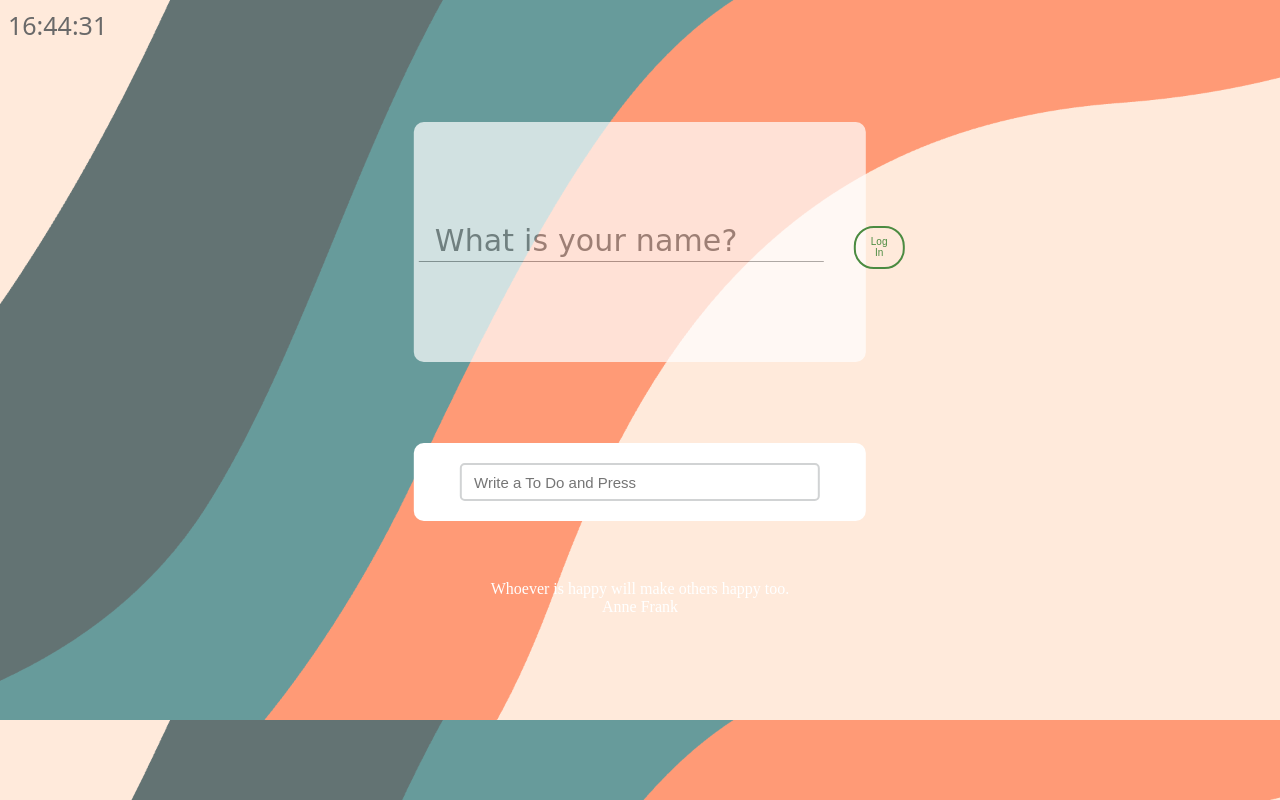
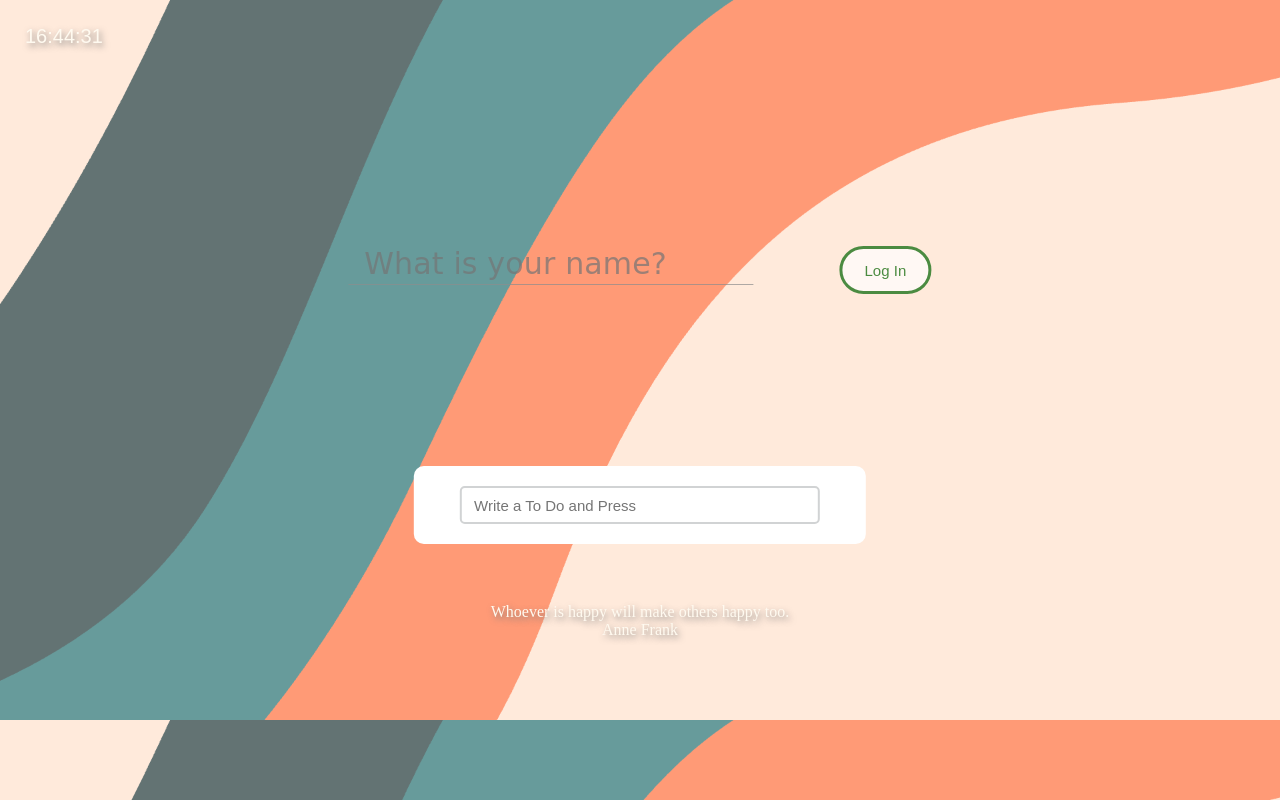
Before and after one commit to Ella-Kim913/Ella-Kim913.github.io, a plain HTML site: page index.html in a window 1280 px wide. Drawn offline with Linux system fonts and the light colour scheme.

Commit message:
text style update

```diff
--- a/style.css
+++ b/style.css
@@ -12,11 +12,9 @@ body {
     display: flex;
     margin-top: 200px;
     padding: 20px 5px;
-    width: 35%;
+    width: 55%;
     top: 50%;
     left: 50%;
-    background: white;
-    border-radius: 10px;
     min-width: 200px;
     position: relative;
     align-items: center;
@@ -37,10 +35,8 @@ body {
     font-family: cursive;
     font-size: 30px;
     font-weight: 400;
-    color: darkgreen;
     line-height: 1.29;
     letter-spacing: .16px;
-    border-radius: 0;
     outline: 2px solid transparent;
     outline-offset: -2px;
     border: none;
@@ -51,16 +47,19 @@ body {
 }
 
 form button {
-    font-size: 10px;
+    font-size: 15px;
+    font-family: 'Poppins', sans-serif;
+
     margin-top: 10px;
     margin-left: 30px;
     appearance: none;
     border: .2em solid darkgreen;
-    background: hsl(0 0 0/0);
+    background: white;
     padding: .85em 1.5em;
     color: darkgreen;
     border-radius: 2em;
     transition: 1s;
+    align-items: center;
 
     &:hover,
     &:focus,
@@ -87,15 +86,17 @@ h1 {
 
 
 .top {
-    font-family: system-ui, -apple-system, BlinkMacSystemFont, 'Segoe UI', Roboto, Oxygen, Ubuntu, Cantarell, 'Open Sans', 'Helvetica Neue', sans-serif;
-    font-size: 25px;
-    color: dimgrey;
+    font-family: 'Poppins', sans-serif;
+    font-size: 20px;
+    color: floralwhite;
+    text-shadow: 2px 3px 6px rgba(128, 128, 128, 0.91);
 }
 
 .space_between {
     display: flex;
     justify-content: space-between;
     align-items: center;
+    padding: 17px;
 }
 
 .quotes_style {
@@ -105,7 +106,9 @@ h1 {
     width: 100%;
     padding: 20px 50px;
     box-sizing: border-box;
-
+    font-family: 'Times New Roman', Times, serif;
+    text-shadow: 2px 3px 6px rgba(128, 128, 128, 0.91);
+    color: floralwhite
 }
 
 .todo-input-form {
```
